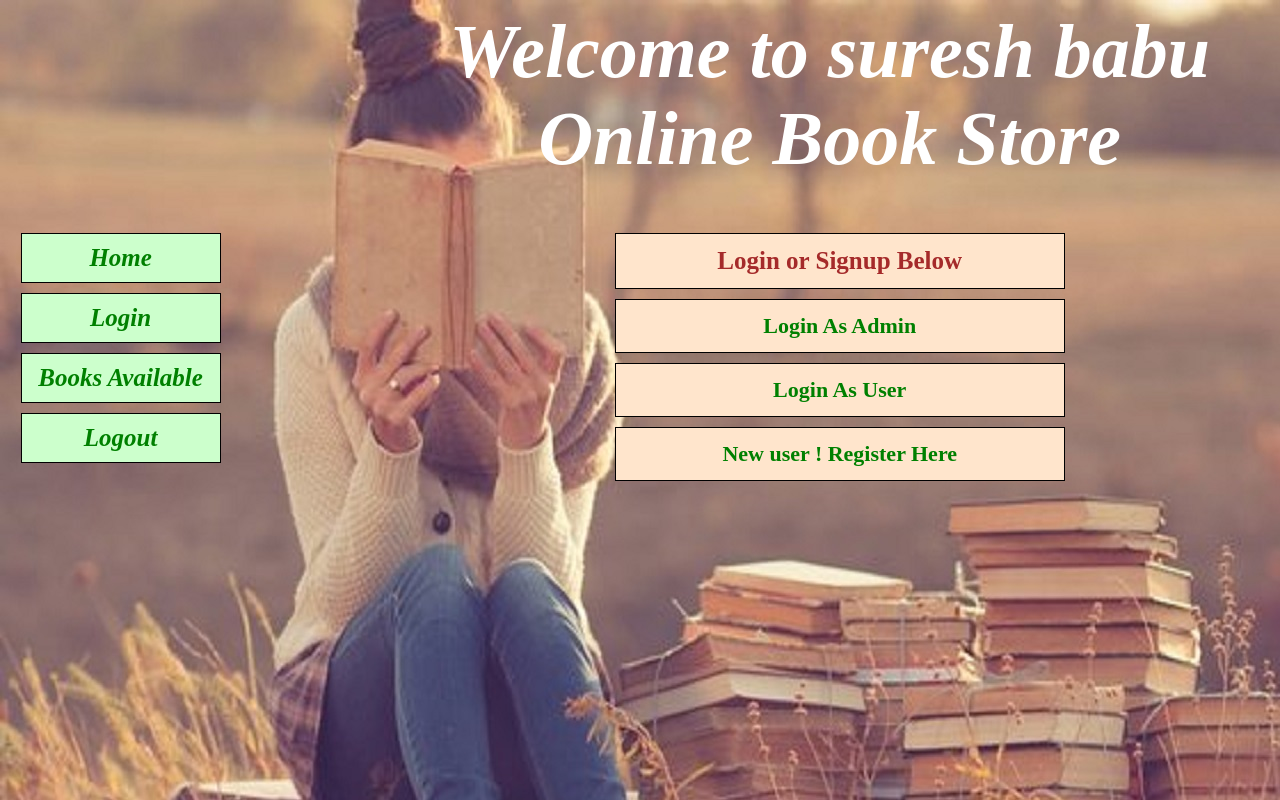
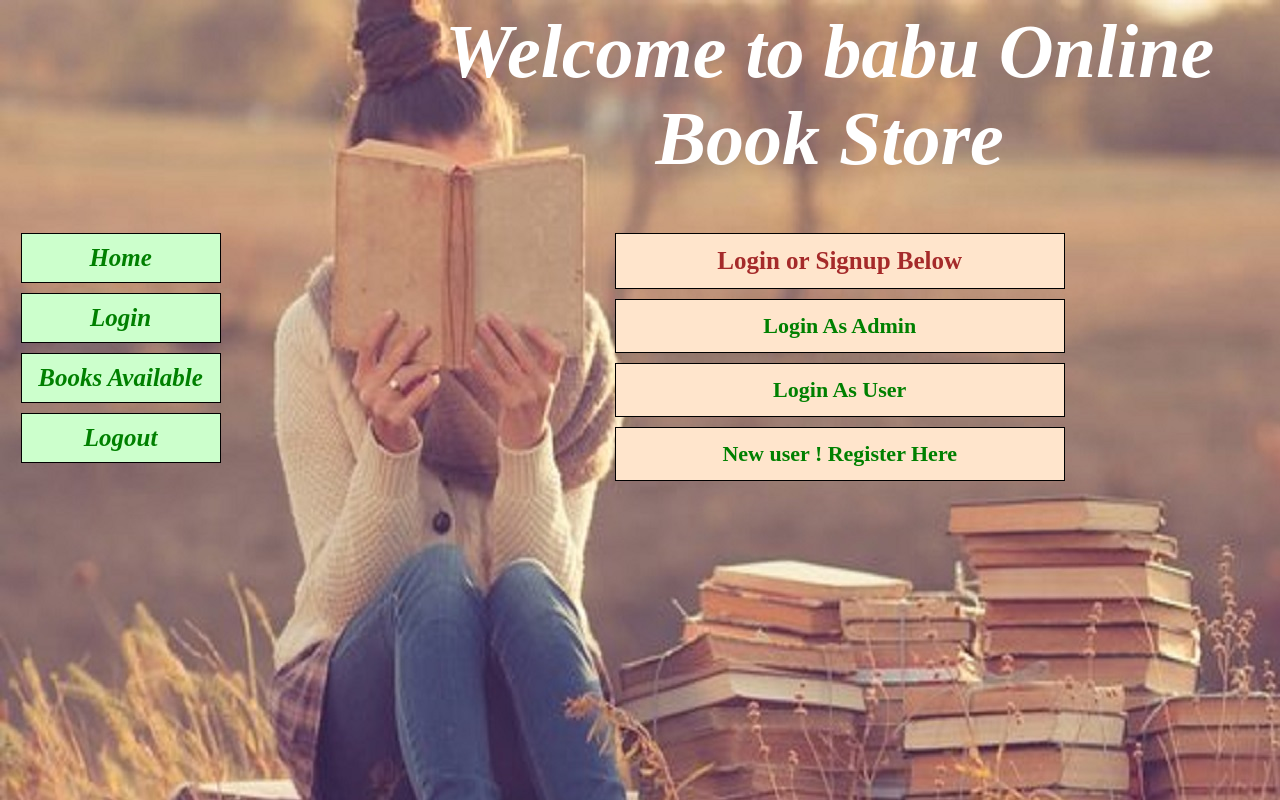
Before and after one commit to suresh1106/online, a plain HTML site: page WebContent/index.html in a window 1280 px wide. Drawn offline with Linux system fonts and the light colour scheme.

Commit message:
Update index.html

```diff
--- a/WebContent/index.html
+++ b/WebContent/index.html
@@ -75,7 +75,7 @@
 
 <body>
 	<div id="topmid">
-		<h1>Welcome to  suresh babu Online Book Store</h1>
+		<h1>Welcome to babu Online Book Store</h1>
 	</div>
 
 	<div class="home">
```
